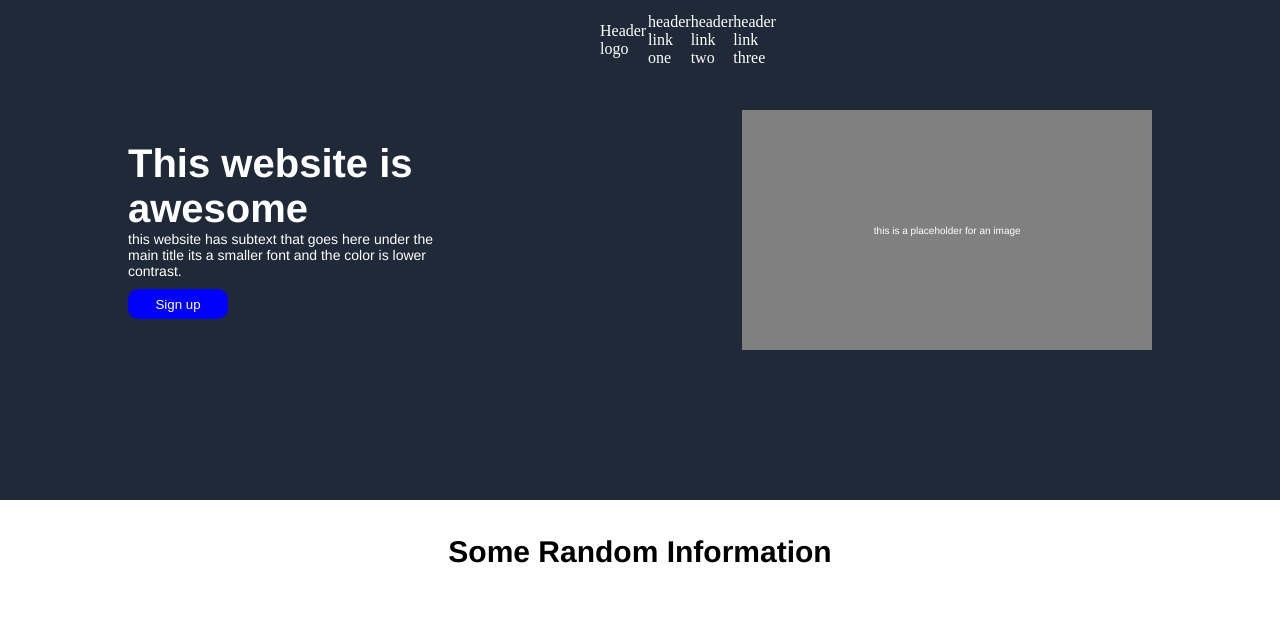
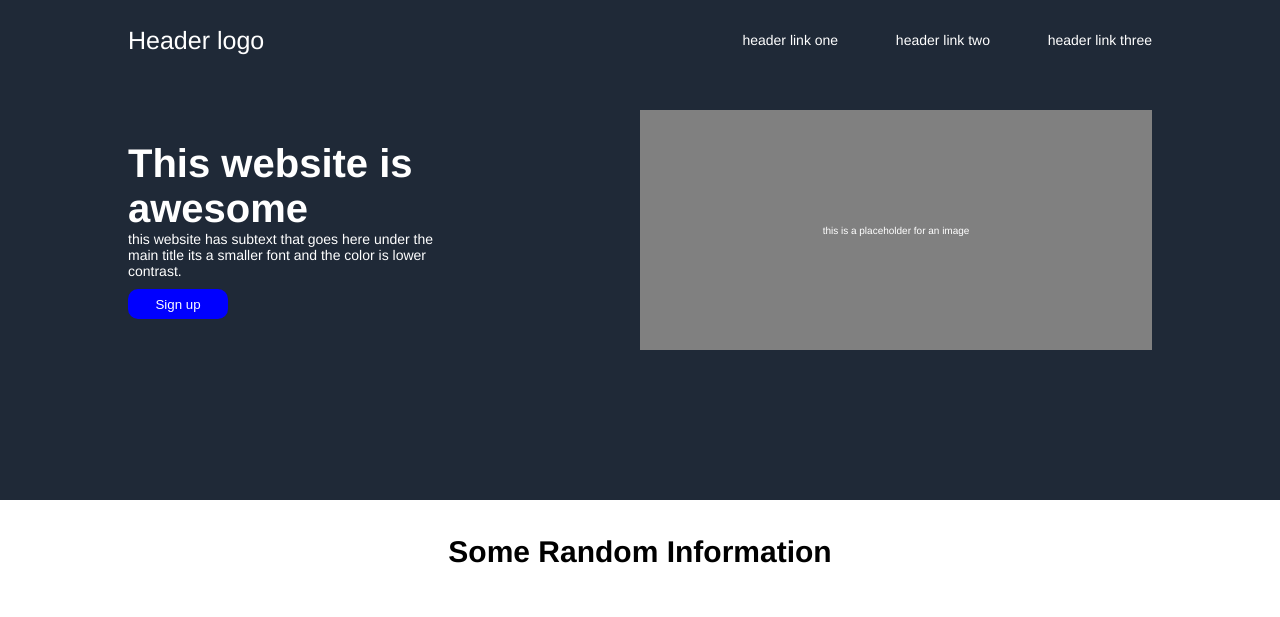
Before and after one commit to olayinka-oladele/landing-page, a website: page index.html in a window 1280 px wide. Shown: the top 617 px of the page. Drawn offline with Linux system fonts and the light colour scheme.

Commit message:
feat: fixed linter error

```diff
--- a/css/index.css
+++ b/css/index.css
@@ -17,7 +17,7 @@
 }
 
 .header-container {
-  width: 80px;
+  width: 80%;
   height: 80px;
   display: flex;
   justify-content: space-between;
@@ -27,7 +27,9 @@
 .header-nav-container {
   display: flex;
   justify-content: space-between;
-  width: 50%;
+  width: 100%;
+  font-family: "Franklin Gothic Medium", "Arial Narrow", Arial, sans-serif;
+  font-size: 14px;
 }
 
 .header-nav-container li {
@@ -35,7 +37,9 @@
 }
 
 .header-logo {
-  width: 40%;
+  width: 55%;
+  font-family: "Franklin Gothic Medium", "Arial Narrow", Arial, sans-serif;
+  font-size: 25px;
 }
 
 .flex {
@@ -79,7 +83,7 @@
 }
 
 .image-section {
-  width: 40%;
+  width: 50%;
   height: 80%;
   background-color: grey;
   border: 50px;
```
